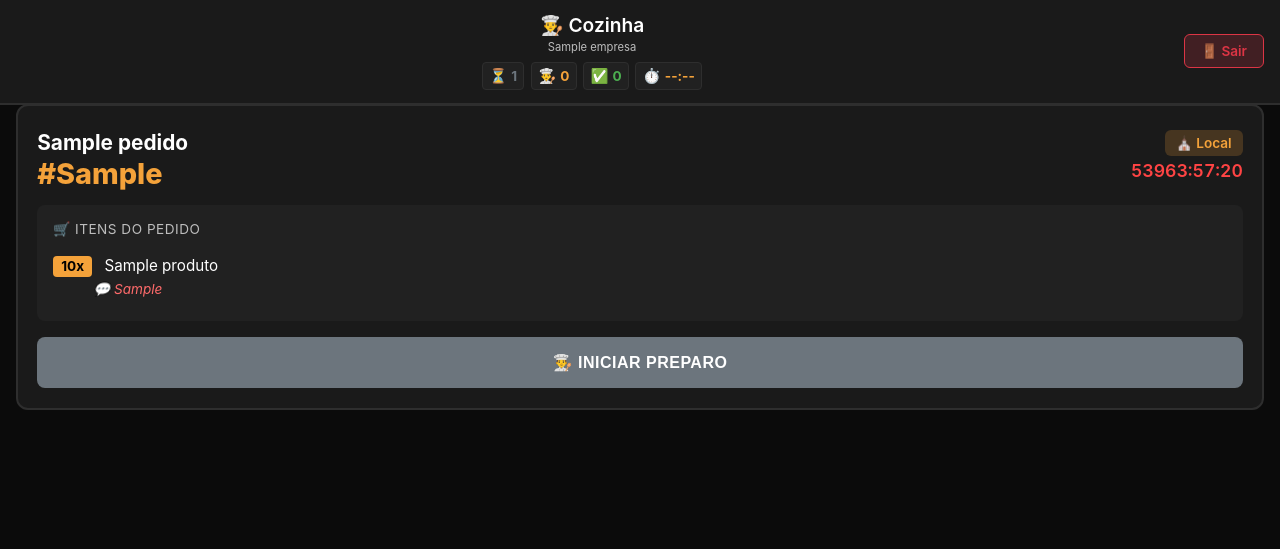
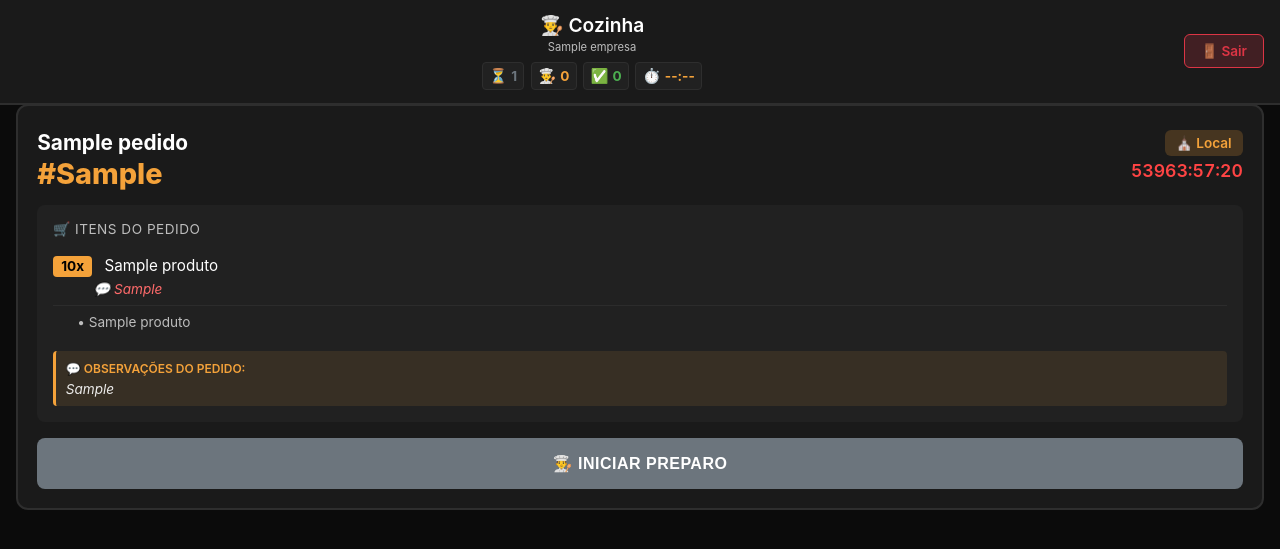
Before and after one commit to ibmdaf/Cantina, a Django app: page /cozinha/ in a window 1280 px wide. Shown: the top 549 px of the page. Run offline with Django 5.2, Linux system fonts and the light colour scheme; a user stored in the database is signed in; tables that the repository leaves empty hold one stand-in row (values such as "Sample post").

Commit message:
Feat: Adiciona exibição de observações e detalhes de combos na cozinha
- Adiciona exibição de observações de itens nos pedidos
- Adiciona exibição de detalhes de escolhas de combos
- Adiciona exibição de observações do pedido completo
- Melhora visualização com formatação destacada

```diff
--- a/templates/cozinha/dashboard_new.html
+++ b/templates/cozinha/dashboard_new.html
@@ -573,6 +573,9 @@
 
                 let itensHtml = '';
                 pedido.itens.forEach(item => {
+                    console.log('Item cozinha:', item);
+                    console.log('Observações:', item.observacoes);
+
                     itensHtml += `
                         <li>
                             <span class="item-quantidade">${item.quantidade}x</span>
@@ -580,6 +583,17 @@
                             ${item.observacoes ? `<span class="item-obs">💬 ${item.observacoes}</span>` : ''}
                         </li>
                     `;
+
+                    // Se for combo, adicionar escolhas
+                    if (item.is_combo && item.escolhas && item.escolhas.length > 0) {
+                        item.escolhas.forEach(escolha => {
+                            itensHtml += `
+                                <li style="margin-left: 1.5rem; font-size: 0.85rem; color: rgba(255, 255, 255, 0.7);">
+                                    <span class="item-nome">• ${escolha.produto_nome}</span>
+                                </li>
+                            `;
+                        });
+                    }
                 });
 
                 html += `
@@ -603,6 +617,12 @@
                             <ul class="item-lista">
                                 ${itensHtml}
                             </ul>
+                            ${pedido.observacoes && pedido.observacoes.trim() !== '' ? `
+                                <div style="margin-top: 0.8rem; padding: 0.6rem; background: rgba(244, 162, 58, 0.1); border-left: 3px solid #F4A23A; border-radius: 4px;">
+                                    <div style="font-size: 0.75rem; color: #F4A23A; font-weight: 600; margin-bottom: 0.3rem;">💬 OBSERVAÇÕES DO PEDIDO:</div>
+                                    <div style="font-size: 0.85rem; color: rgba(255, 255, 255, 0.9); font-style: italic;">${pedido.observacoes}</div>
+                                </div>
+                            ` : ''}
                         </div>
 
                         <button class="btn-avancar ${statusClass}" onclick="avancarPedido(${pedido.id}, '${pedido.status}')">
@@ -617,7 +637,7 @@
         }
 
         atualizarPedidos();
-        setInterval(atualizarPedidos, 3000);
+        setInterval(atualizarPedidos, 10000);
     </script>
 </body>
 </html>
```
